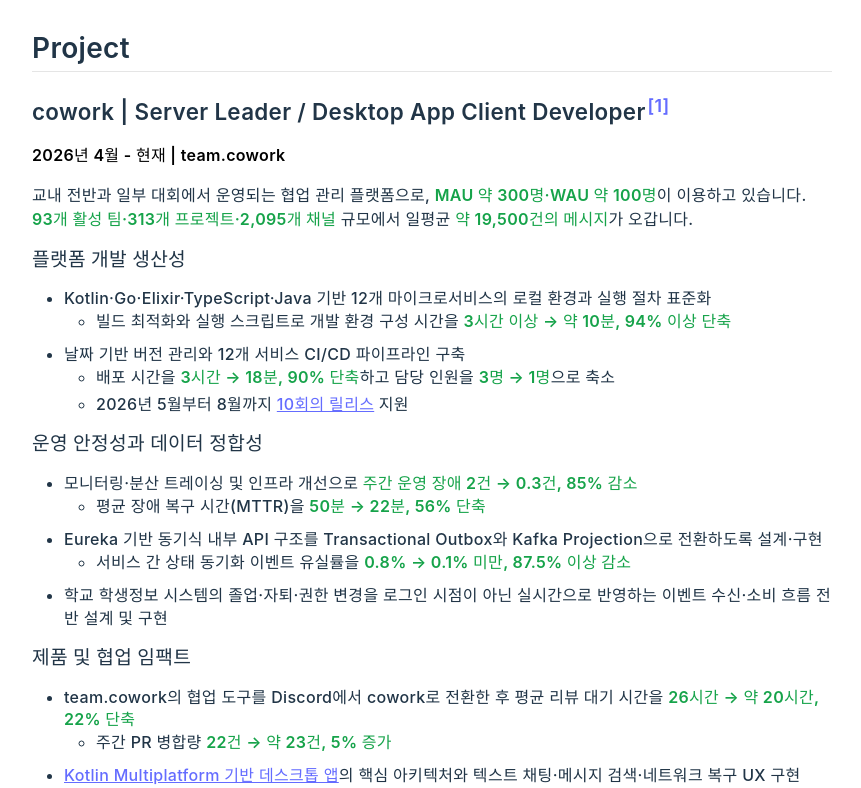
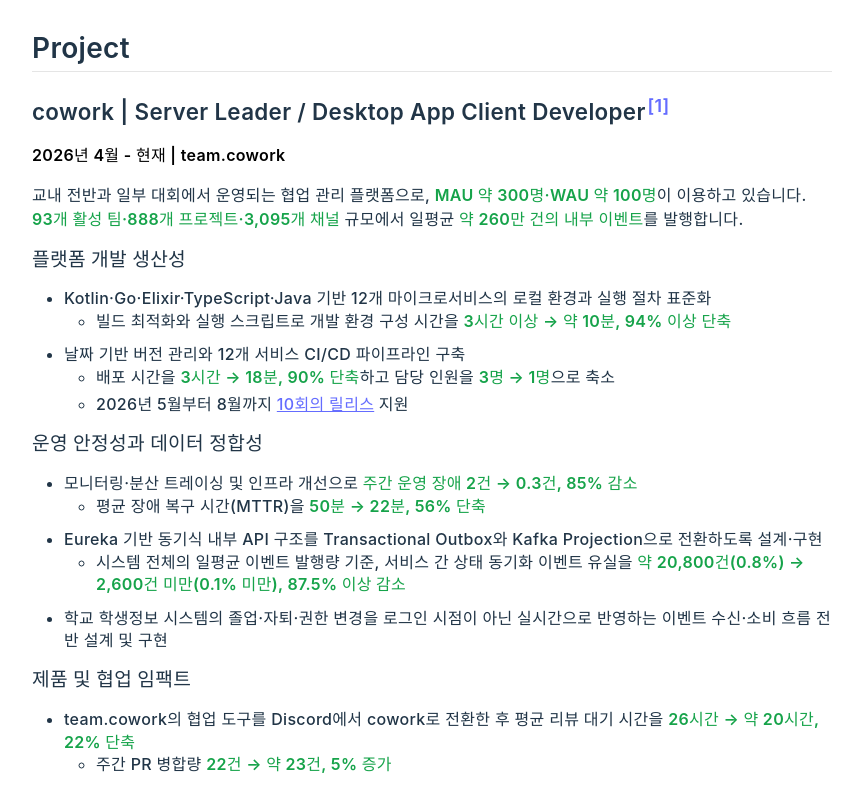
Before and after one commit to snowykte0426/my-resume, a React (Vite) app: page / in a window 1280 px wide. Shown: the part 472-1260 px from the top of the page, without its empty margins (208-1069 px from the left). Built offline with nearby package versions, Linux system fonts and the light colour scheme; a web font is replaced by a local one.

Commit message:
update resume; revise project metrics and enhance event synchronization details

```diff
--- a/src/content/resume.mdx
+++ b/src/content/resume.mdx
@@ -28,7 +28,7 @@ import Metric from '../components/Metric'
 **2026년 4월 - 현재 | team.cowork**
 
 교내 전반과 일부 대회에서 운영되는 협업 관리 플랫폼으로, <Metric>MAU 약 300명·WAU 약 100명</Metric>이 이용하고 있습니다. <br />
-<Metric>93개 활성 팀·313개 프로젝트·2,095개 채널</Metric> 규모에서 일평균 <Metric>약 19,500건의 메시지</Metric>가 오갑니다.
+<Metric>93개 활성 팀·888개 프로젝트·3,095개 채널</Metric> 규모에서 일평균 <Metric>약 260만 건의 내부 이벤트</Metric>를 발행합니다.
 
 #### 플랫폼 개발 생산성
 - Kotlin·Go·Elixir·TypeScript·Java 기반 12개 마이크로서비스의 로컬 환경과 실행 절차 표준화
@@ -41,7 +41,7 @@ import Metric from '../components/Metric'
 - 모니터링·분산 트레이싱 및 인프라 개선으로 <Metric>주간 운영 장애 2건 → 0.3건, 85% 감소</Metric>
   - 평균 장애 복구 시간(MTTR)을 <Metric>50분 → 22분, 56% 단축</Metric>
 - Eureka 기반 동기식 내부 API 구조를 Transactional Outbox와 Kafka Projection으로 전환하도록 설계·구현
-  - 서비스 간 상태 동기화 이벤트 유실률을 <Metric>0.8% → 0.1% 미만, 87.5% 이상 감소</Metric>
+  - 시스템 전체의 일평균 이벤트 발행량 기준, 서비스 간 상태 동기화 이벤트 유실을 <Metric>약 20,800건(0.8%) → 2,600건 미만(0.1% 미만), 87.5% 이상 감소</Metric>
 - 학교 학생정보 시스템의 졸업·자퇴·권한 변경을 로그인 시점이 아닌 실시간으로 반영하는 이벤트 수신·소비 흐름 전반 설계 및 구현
 
 #### 제품 및 협업 임팩트
```
